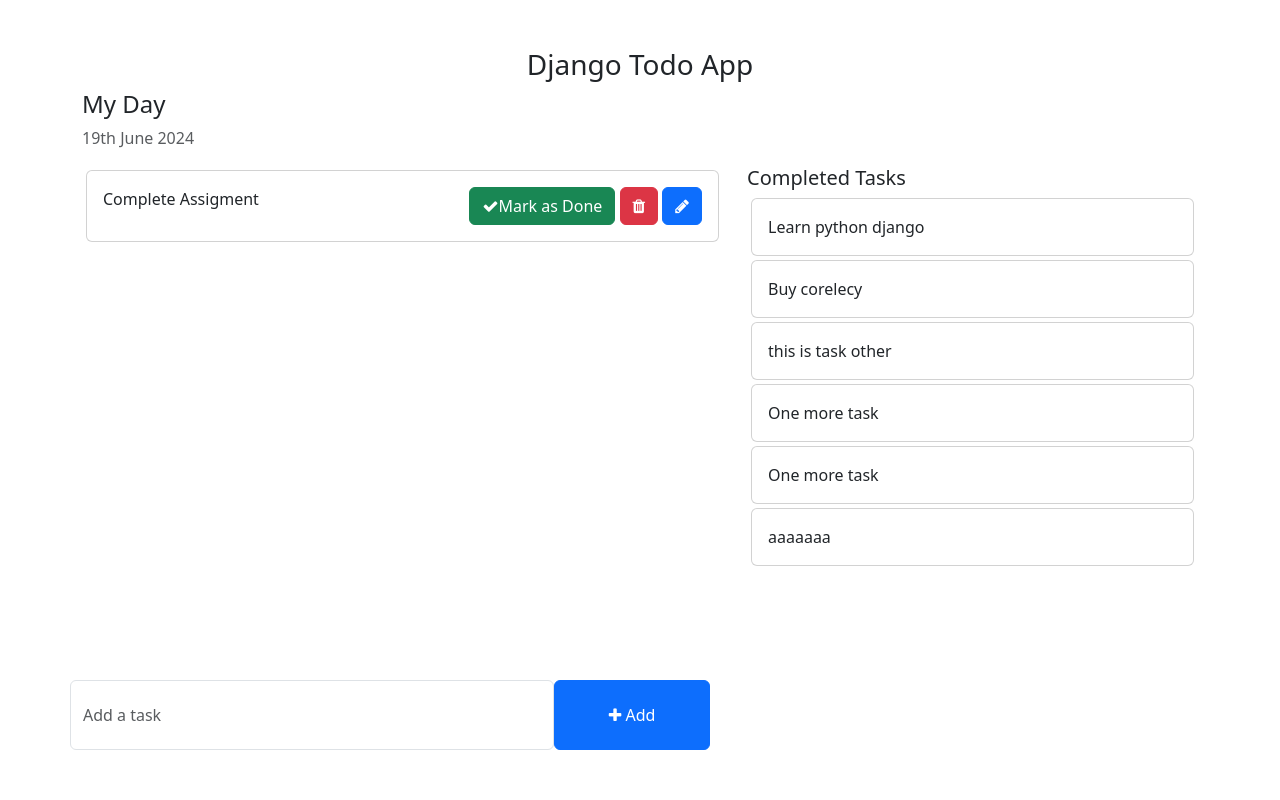
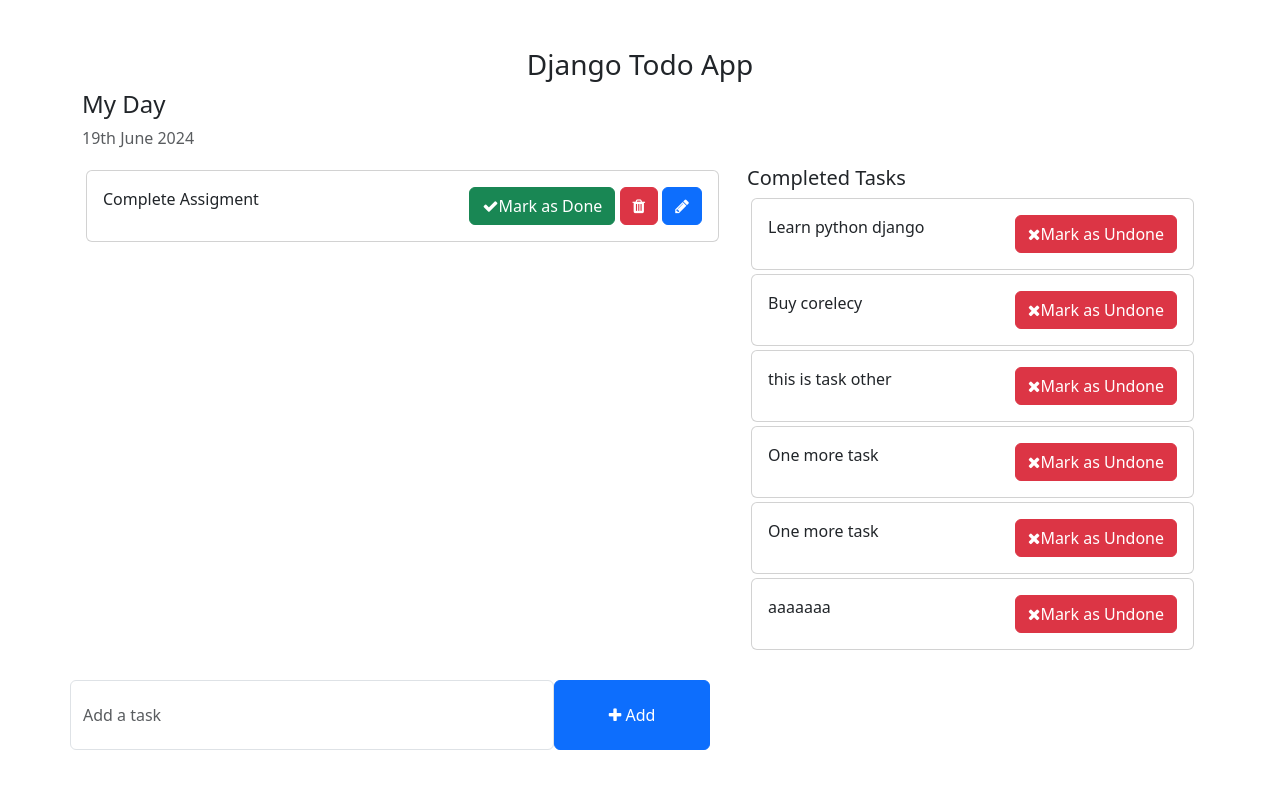
Before and after one commit to HaThiMyChi/todo-django, a Django app: page / in a window 1280 px wide. Run offline with Django 3.2, Linux system fonts and the light colour scheme; data comes from the database, SQL or seed files in the repository; both versions use the stored data as it was after the commit.

Commit message:
Mark as undone feature

```diff
--- a/ToDo/templates/home.html
+++ b/ToDo/templates/home.html
@@ -46,6 +46,11 @@
                 <div class="card m-1">
                     <div class="card-body">
                         {{task.task}}
+                        <span style="position:relative; float: right;">
+                            <a href="{% url 'mark_as_undone' task.pk %}" class="btn btn-danger">
+                                <i class="fa fa-times"></i>Mark as Undone
+                            </a>
+                        </span>
                     </div>
                 </div>
                 {% endfor %}
--- a/ToDo/todo/urls.py
+++ b/ToDo/todo/urls.py
@@ -3,5 +3,6 @@ from . import views
 
 urlpatterns = [
     path('addTask/', views.addTask, name='addTask'),
-    path('mark_as_done/<int:pk>/', views.mark_as_done, name='mark_as_done')
+    path('mark_as_done/<int:pk>/', views.mark_as_done, name='mark_as_done'),
+     path('mark_as_undone/<int:pk>/', views.mark_as_undone, name='mark_as_undone')
 ]
--- a/ToDo/todo/views.py
+++ b/ToDo/todo/views.py
@@ -18,3 +18,9 @@ def mark_as_done(request, pk):
     task.save()
     # return HttpResponse(task)
     return redirect('home')
+
+def mark_as_undone(request, pk):
+    task = get_object_or_404(Task, pk=pk)
+    task.is_completed = False
+    task.save()
+    return redirect('home')
```
Also changed, not shown: ToDo/db.sqlite3.
